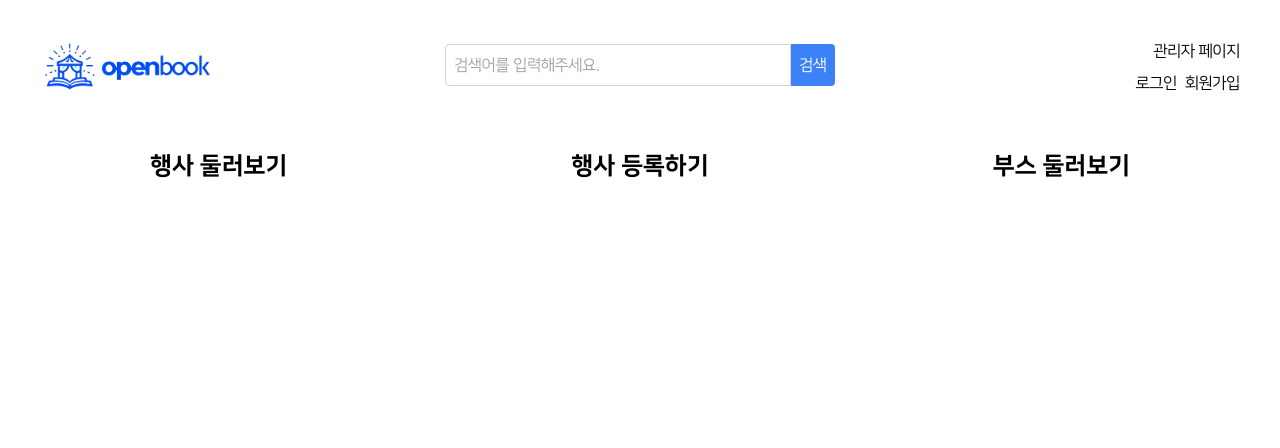
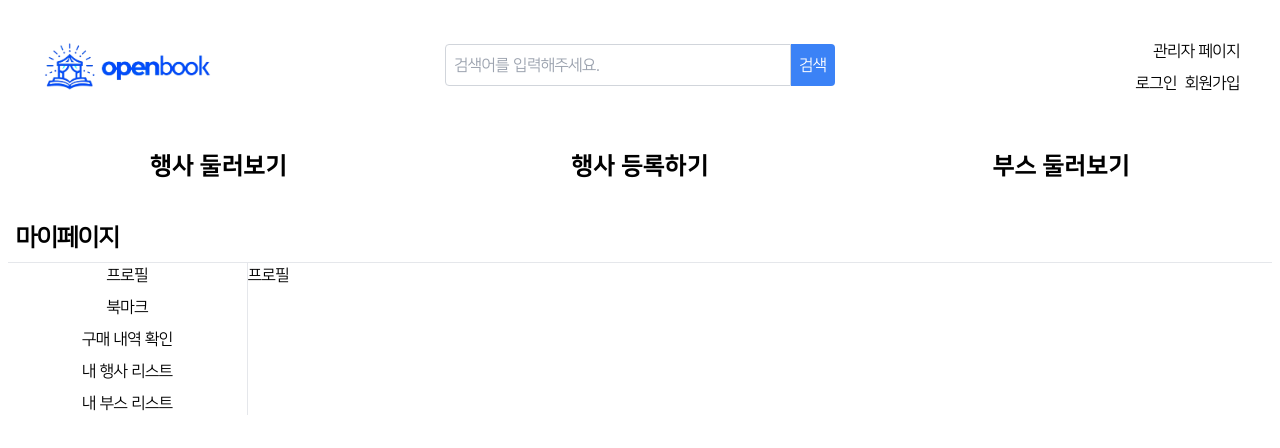
Before and after one commit to yjlee341/Web2, a React (Create React App) app: page /mypage in a window 1280 px wide. Shown: the top 448 px of the page. Built offline with nearby package versions, Linux system fonts and the light colour scheme.

Commit message:
feat: 껍데기

```diff
--- a/src/App.tsx
+++ b/src/App.tsx
@@ -19,6 +19,7 @@ import BoothAproval from "./Components/Event/Manage/BoothAproval";
 import EventAproval from "./Components/Admin/EventAproval";
 import ServiceTimeAdd from "./Components/Booth/Regist/Service/ServiceTimeAdd";
 import NavBar from "./Components/NavBar/NavBar";
+import MyPage from "./Components/MyPage/MyPage";
 
 function App() {
   //TODO: 임시 데이터. 나중에 모달 연결하면 지울 것
@@ -38,6 +39,7 @@ function App() {
         <Route path="/login" element={<LoginPage />} />
         <Route path="/register" element={<RegisterPage />} />
         <Route path="/event/:id" element={<EventDetailPage />} />
+        <Route path="/mypage" element={<MyPage />} />
         <Route
           path="/event/:id/manage"
           element={
--- /dev/null
+++ b/src/Components/MyPage/MyPage.tsx
@@ -0,0 +1,57 @@
+import { useSearchParams } from "react-router-dom";
+
+interface MENU {
+  [key: string]: {
+    menu: string;
+    view: React.ReactElement;
+  };
+}
+
+const MENUS: MENU = {
+  profile: {
+    menu: "프로필",
+    view: <div>프로필</div>,
+  },
+  bookmark: {
+    menu: "북마크",
+    view: <div>북마크</div>,
+  },
+  purchase: {
+    menu: "구매 내역 확인",
+    view: <div>구매 내역 확인</div>,
+  },
+  myevent: {
+    menu: "내 행사 리스트",
+    view: <div>내 행사 리스트</div>,
+  },
+  mybooth: {
+    menu: "내 부스 리스트",
+    view: <div>내 부스 리스트</div>,
+  },
+};
+
+export default function MyPage() {
+  const [searchParams, setSearchParams] = useSearchParams();
+  const currentSideMenu = searchParams.get("side") ?? Object.keys(MENUS)[0];
+
+  const onClickSideBar = (sidebar: string) => {
+    searchParams.set("side", sidebar);
+    setSearchParams(searchParams);
+  };
+
+  return (
+    <section className="flex flex-col w-full h-full p-2">
+      <h2 className="border-b text-2xl font-bold p-2">마이페이지</h2>
+      <div className="flex">
+        <div className="flex flex-col gap-2 w-60 border-r">
+          {Object.keys(MENUS).map((sidebar) => (
+            <button onClick={() => onClickSideBar(sidebar)}>
+              {MENUS[sidebar].menu}
+            </button>
+          ))}
+        </div>
+        <div>{MENUS[currentSideMenu].view}</div>
+      </div>
+    </section>
+  );
+}
```
